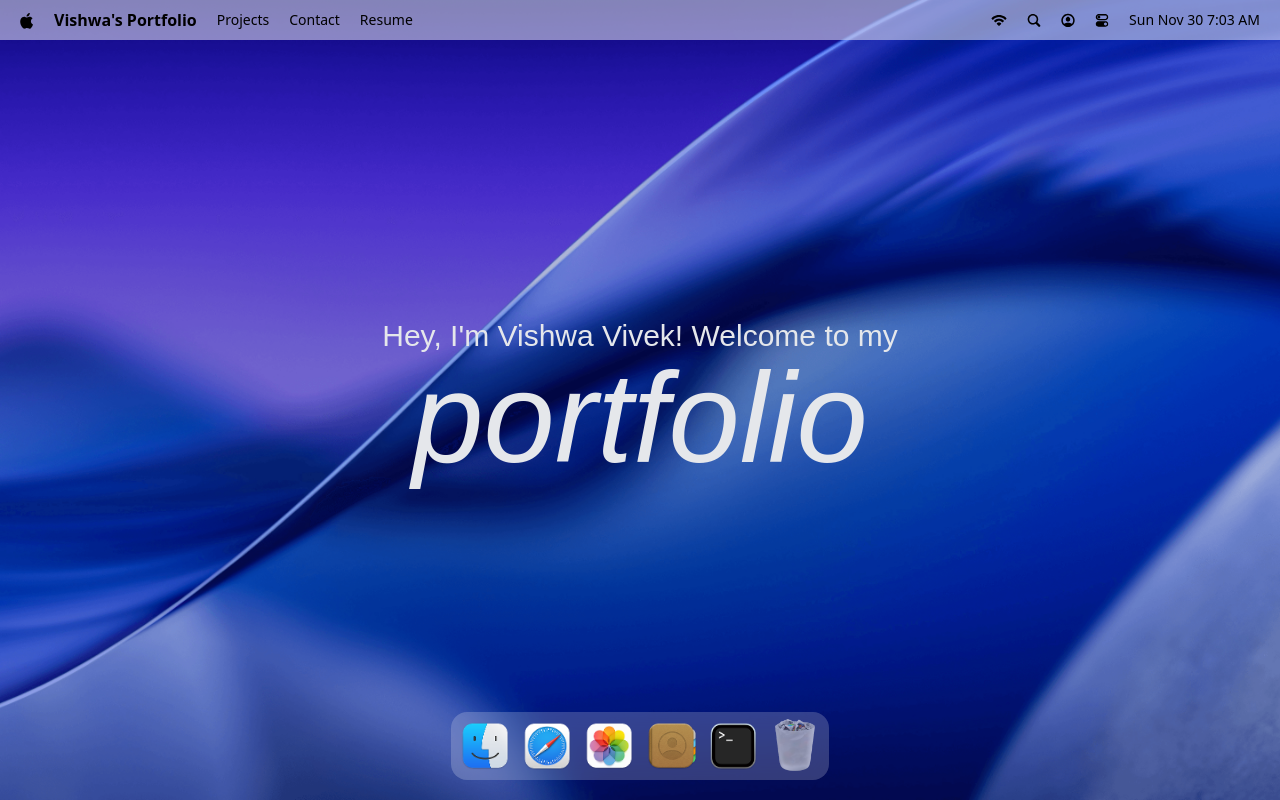
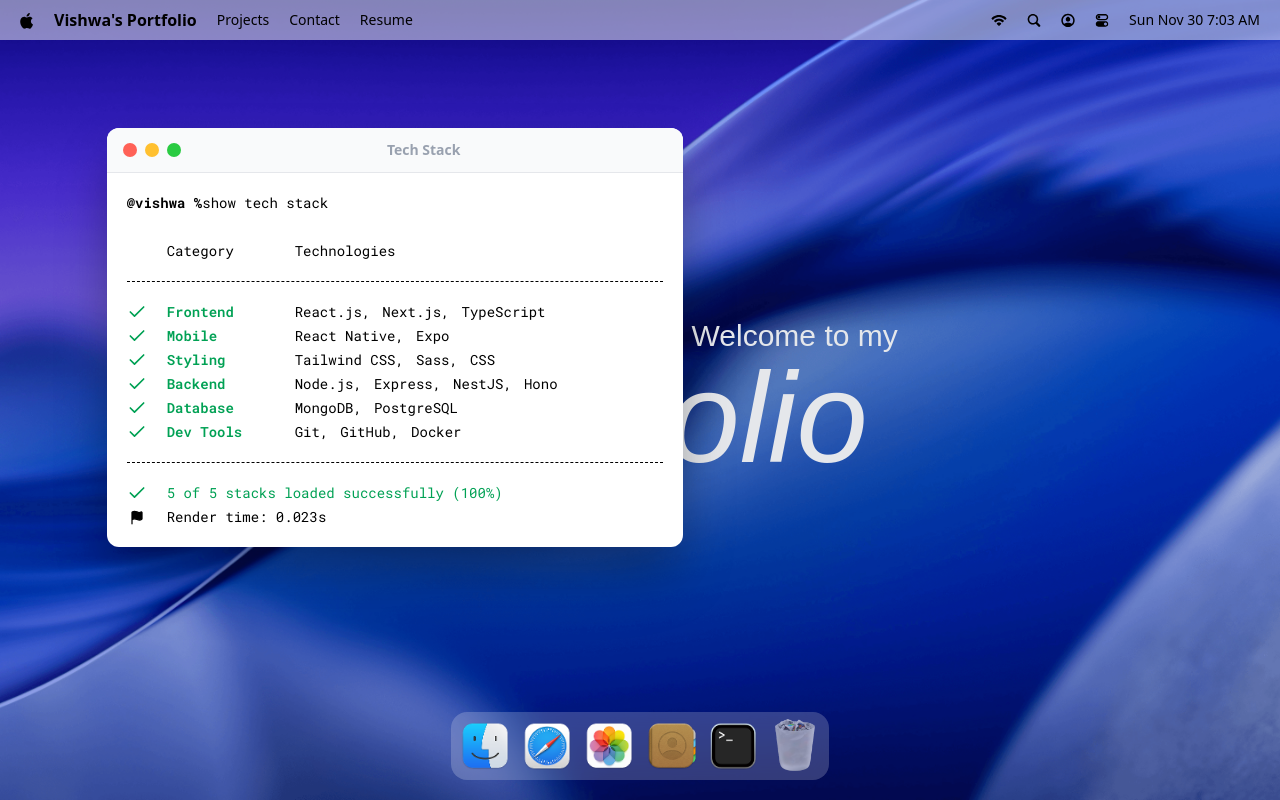
Before and after one commit to Vishwa9011/vishwa9011.github.io, a React (Vite) app: page / in a window 1280 px wide. Both pictures are taken after a click on the button 733 px from the left and 746 px from the top of the page. Built offline with nearby package versions, Linux system fonts and the light colour scheme; a web font is replaced by a local one.

Commit message:
feat: add WindowControls component and integrate with Terminal; enhance App structure

```diff
--- a/src/App.tsx
+++ b/src/App.tsx
@@ -1,4 +1,10 @@
+import gsap from 'gsap';
+import { Draggable } from 'gsap/Draggable';
+
+import { Terminal } from '@/windows';
 import { Navbar, Welcome, Dock } from '@components';
+
+gsap.registerPlugin(Draggable);
 
 const App = () => {
     return (
@@ -6,6 +12,8 @@
             <Navbar />
             <Welcome />
             <Dock />
+
+            <Terminal />
         </main>
     );
 };
--- /dev/null
+++ b/src/components/WindowControls.tsx
@@ -0,0 +1,20 @@
+import useWindowStore from '@/store/window';
+import type { WindowKey } from '@/types';
+
+type WindowControlsProps = {
+    target: WindowKey;
+};
+
+const WindowControls = ({ target }: WindowControlsProps) => {
+    const { closeWindow } = useWindowStore();
+
+    return (
+        <div id="window-controls">
+            <div className="close" onClick={() => closeWindow(target)} />
+            <div className="minimize" />
+            <div className="maximize" />
+        </div>
+    );
+};
+
+export default WindowControls;
--- a/src/components/index.ts
+++ b/src/components/index.ts
@@ -1,5 +1,6 @@
+import Dock from '@components/Dock';
 import Navbar from '@components/Navbar';
 import Welcome from '@components/Welcome';
-import Dock from '@components/Dock';
+import WindowControls from './WindowControls';
 
-export { Navbar, Welcome, Dock };
+export { Navbar, Welcome, Dock, WindowControls };
--- /dev/null
+++ b/src/hoc/WindowWrapper.tsx
@@ -0,0 +1,59 @@
+import gsap from 'gsap';
+import { useGSAP } from '@gsap/react';
+
+import type { WindowKey } from '@/types';
+import useWindowStore from '@/store/window';
+
+import { Draggable } from 'gsap/Draggable';
+import { useLayoutEffect, useRef } from 'react';
+
+const WindowWrapper = (Component: any, windowKey: WindowKey) => {
+    const Wrapped = (props: any) => {
+        const { windows, focusWindow } = useWindowStore();
+        const { isOpen, zIndex } = windows[windowKey];
+        const ref = useRef<HTMLDivElement>(null);
+
+        useGSAP(() => {
+            const el = ref.current;
+            if (!el || !isOpen) return;
+
+            el.style.display = 'block';
+            gsap.fromTo(
+                el,
+                { scale: 0.8, opacity: 0, y: 40 },
+                { scale: 1, opacity: 1, y: 0, duration: 0.4, ease: 'power3.out' },
+            );
+        }, [isOpen]);
+
+        useGSAP(() => {
+            const el = ref.current;
+            if (!el) return;
+
+            const [instance] = Draggable.create(el, {
+                onPress: () => focusWindow(windowKey),
+            });
+
+            return () => {
+                instance.kill();
+            };
+        }, []);
+
+        useLayoutEffect(() => {
+            const el = ref.current;
+            if (!el) return;
+
+            el.style.display = isOpen ? 'block' : 'none';
+        }, [isOpen]);
+
+        return (
+            <section id={windowKey} ref={ref} style={{ zIndex }} className="absolute">
+                <Component {...props} />
+            </section>
+        );
+    };
+
+    Wrapped.displayName = `WindowWrapper(${Component.displayName || Component.name || 'Component'})`;
+    return Wrapped;
+};
+
+export default WindowWrapper;
--- /dev/null
+++ b/src/windows/Terminal.tsx
@@ -0,0 +1,57 @@
+import WindowWrapper from '@/hoc/WindowWrapper';
+import { WindowControls } from '@components';
+import { techStack } from '@constants/index';
+import { Check, Flag } from 'lucide-react';
+
+const Terminal = () => {
+    return (
+        <>
+            <div id="window-header">
+                <WindowControls target="terminal" />
+                <h2>Tech Stack</h2>
+            </div>
+
+            <div className="techstack">
+                <p>
+                    <span className="font-bold">@vishwa %</span>
+                    show tech stack
+                </p>
+
+                <div className="label">
+                    <p className="w-32">Category</p>
+                    <p>Technologies</p>
+                </div>
+
+                <ul className="content">
+                    {techStack.map(({ category, items }) => (
+                        <li key={category} className="flex items-center">
+                            <Check className="check" size={20} />
+                            <h3>{category}</h3>
+                            <ul>
+                                {items.map((item, i) => (
+                                    <li key={i}>
+                                        {item}
+                                        {i !== items.length - 1 && ','}
+                                    </li>
+                                ))}
+                            </ul>
+                        </li>
+                    ))}
+                </ul>
+
+                <div className="footnote">
+                    <p>
+                        <Check size={20} /> 5 of 5 stacks loaded successfully (100%)
+                    </p>
+                    <p className="text-black">
+                        <Flag fill="black" size={15} /> Render time: 0.023s
+                    </p>
+                </div>
+            </div>
+        </>
+    );
+};
+
+const TerminalWindow = WindowWrapper(Terminal, 'terminal');
+
+export default TerminalWindow;
--- /dev/null
+++ b/src/windows/index.ts
@@ -0,0 +1,3 @@
+import Terminal from './Terminal';
+
+export { Terminal };
```
